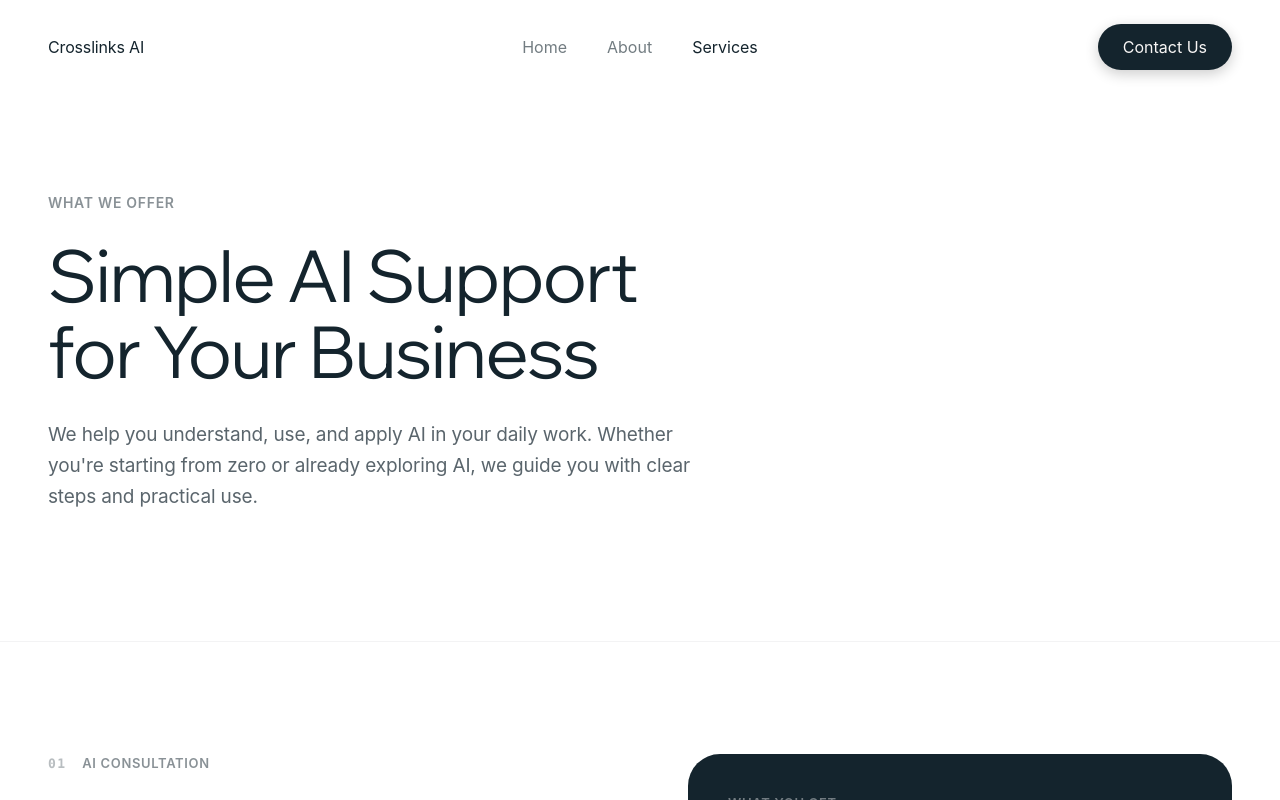
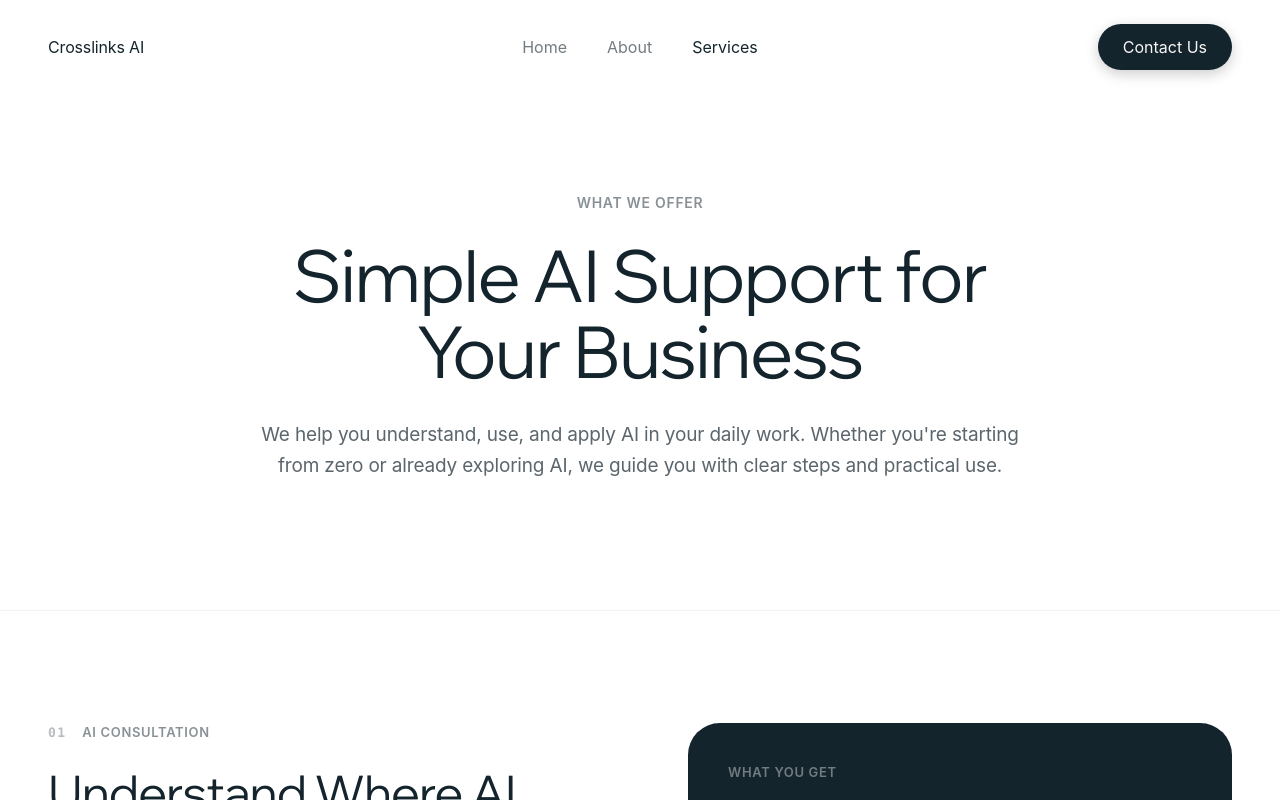
Before and after one commit to hetashridk/cph-new, a React (Vite) app: page /services in a window 1280 px wide. Shown: the top 800 px of the page. Built offline with nearby package versions, Linux system fonts and the light colour scheme; a web font is replaced by a local one.

Commit message:
service page done

```diff
--- a/src/pages/ServicesPage.jsx
+++ b/src/pages/ServicesPage.jsx
@@ -83,7 +83,7 @@ const ServicesPage = () => {
             variants={containerVariants}
             initial="hidden"
             animate="visible"
-            className="max-w-4xl"
+            className="flex flex-col items-center text-center max-w-3xl mx-auto"
           >
             <motion.p variants={itemVariants} className="text-[14px] font-semibold text-[#14242D]/50 uppercase tracking-wider mb-6">
               What We Offer
@@ -93,9 +93,9 @@ const ServicesPage = () => {
               className="text-[2.8rem] md:text-[4rem] lg:text-[72px] font-normal leading-[1.05] text-[#14242D] mb-8"
               style={{ letterSpacing: '-0.02em', fontFamily: "'Wix Madefor Display', sans-serif" }}
             >
-              Simple AI Support<br /> for Your Business
+              Simple AI Support for Your Business
             </motion.h1>
-            <motion.p variants={itemVariants} className="text-[17px] md:text-[19px] text-[#14242D]/70 leading-relaxed max-w-2xl" style={{ letterSpacing: '-0.16px' }}>
+            <motion.p variants={itemVariants} className="text-[17px] md:text-[19px] text-[#14242D]/70 leading-relaxed" style={{ letterSpacing: '-0.16px' }}>
               We help you understand, use, and apply AI in your daily work. Whether you&apos;re starting from zero or already exploring AI, we guide you with clear steps and practical use.
             </motion.p>
           </motion.div>
@@ -202,7 +202,7 @@ const ServicesPage = () => {
             initial="hidden"
             whileInView="visible"
             viewport={{ once: true, margin: '-80px' }}
-            className="flex flex-col items-start gap-8 max-w-2xl"
+            className="flex flex-col items-center text-center max-w-3xl mx-auto gap-8"
           >
             <motion.h2
               variants={itemVariants}
@@ -211,6 +211,9 @@ const ServicesPage = () => {
             >
               If you want to use AI in a simple and practical way, we can help.
             </motion.h2>
+            <motion.p variants={itemVariants} className="text-[16px] md:text-[18px] text-[#14242D]/70 leading-relaxed" style={{ letterSpacing: '-0.16px' }}>
+              No complex setup. No confusing tools. Just a clear conversation about your business and where AI can make your work easier.
+            </motion.p>
             <motion.div variants={itemVariants}>
               <Link to="/#contact">
                 <motion.button
```
